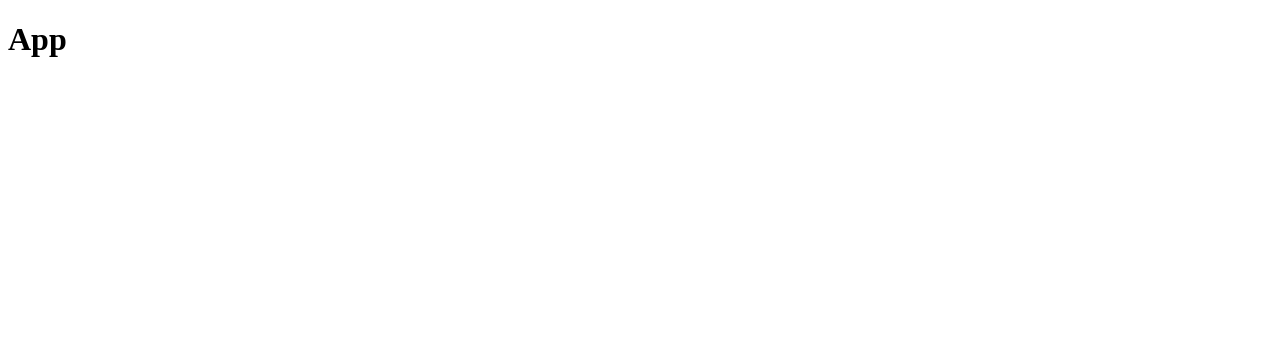
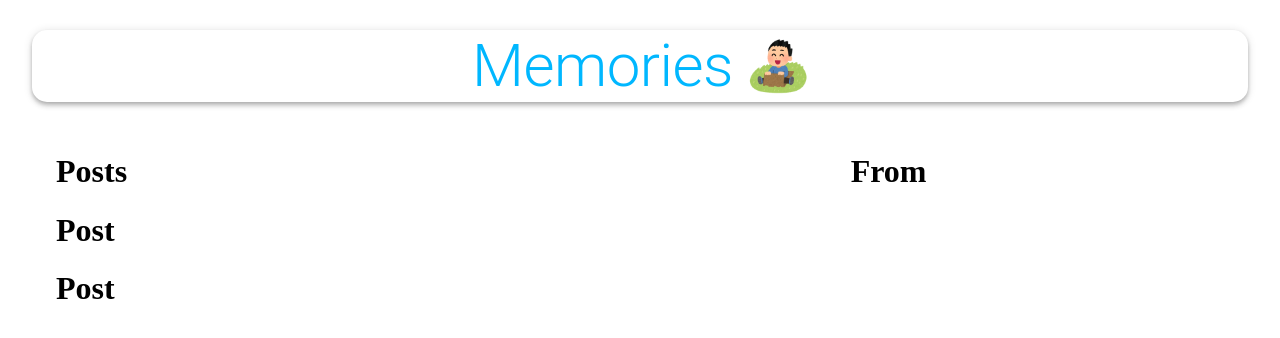
Before and after one commit to kosuke-17/client, a React (Create React App) app: page / in a window 1280 px wide. Shown: the top 338 px of the page. Built offline with nearby package versions, Linux system fonts and the light colour scheme.

Commit message:
画像読み込みから、Postファイル表示まで

```diff
--- a/src/App.js
+++ b/src/App.js
@@ -1,9 +1,34 @@
 import React from 'react';
+import { Container, AppBar, Typography, Grow, Grid } from '@material-ui/core';
+
+import Posts from './components/Posts/Posts';
+import Form from './components/Form/Form';
+import memories from './images/memories.png';
+import useStyles from './styles';
 
 const App = () => {
+  const classes = useStyles();
   return (
     <div>
-      <h1>App</h1>
+      <Container maxidth="lg">
+        <AppBar className={classes.appBar} position="static" color="inherit">
+          <Typography className={classes.heading} variant="h2" align="center">Memories</Typography>
+          <img className={classes.image} src={memories} alt="memories" height="60" />
+        </AppBar>
+        <Grow in>
+          <Container>
+            <Grid container justify="space-between" alignItems="stretch"  spacing={3}>
+              <Grid item xs={12} sm={7}>
+                <Posts />
+              </Grid>
+              <Grid item xs={12} sm={4}>
+                <Form />
+              </Grid>
+            </Grid>
+          </Container>
+        </Grow>
+
+      </Container>
     </div>
   );
 }
--- /dev/null
+++ b/src/components/Form/Form.js
@@ -0,0 +1,9 @@
+import React from 'react';
+
+const Form = () => {
+  return (
+    <h1>From</h1>
+  );
+}
+
+export default Form;
--- /dev/null
+++ b/src/components/Posts/Post/Post.js
@@ -0,0 +1,9 @@
+import React from 'react';
+
+const Post = () => {
+  return (
+    <h1>Post</h1>
+  );
+}
+
+export default Post;
--- /dev/null
+++ b/src/components/Posts/Posts.js
@@ -0,0 +1,14 @@
+import React from 'react';
+import Post from './Post/Post'
+
+const Posts = () => {
+  return (
+    <>
+    <h1>Posts</h1>
+    <Post />
+    <Post />
+    </>
+  );
+}
+
+export default Posts;
--- /dev/null
+++ b/src/styles.js
@@ -0,0 +1,18 @@
+import{makeStyles} from '@material-ui/core/styles';
+
+export default makeStyles(() => ({
+  appBar: {
+    borderRadius: 15,
+    margin: '30px 0',
+    display: 'flex',
+    flexDirection: 'row',
+    justifyContent: 'center',
+    alignItems: 'center',
+  },
+  heading: {
+    color: 'rgba(0,183,255, 1)',
+  },
+  image: {
+    marginLeft: '15px',
+  },
+}));
```
Also changed, not shown: src/components/Form/styles.js (added), src/components/Posts/Post/style.js (added), src/components/Posts/styles.js (added), src/images/memories.png (added).
